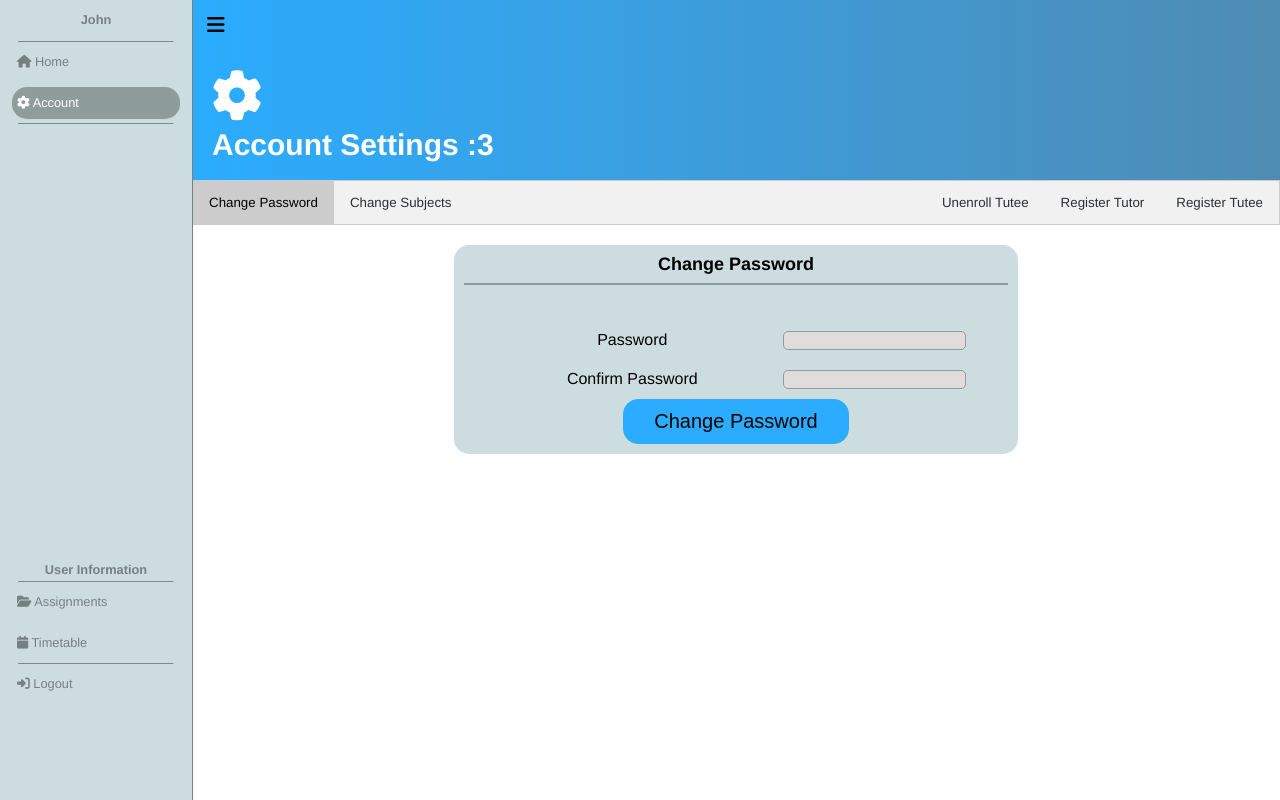
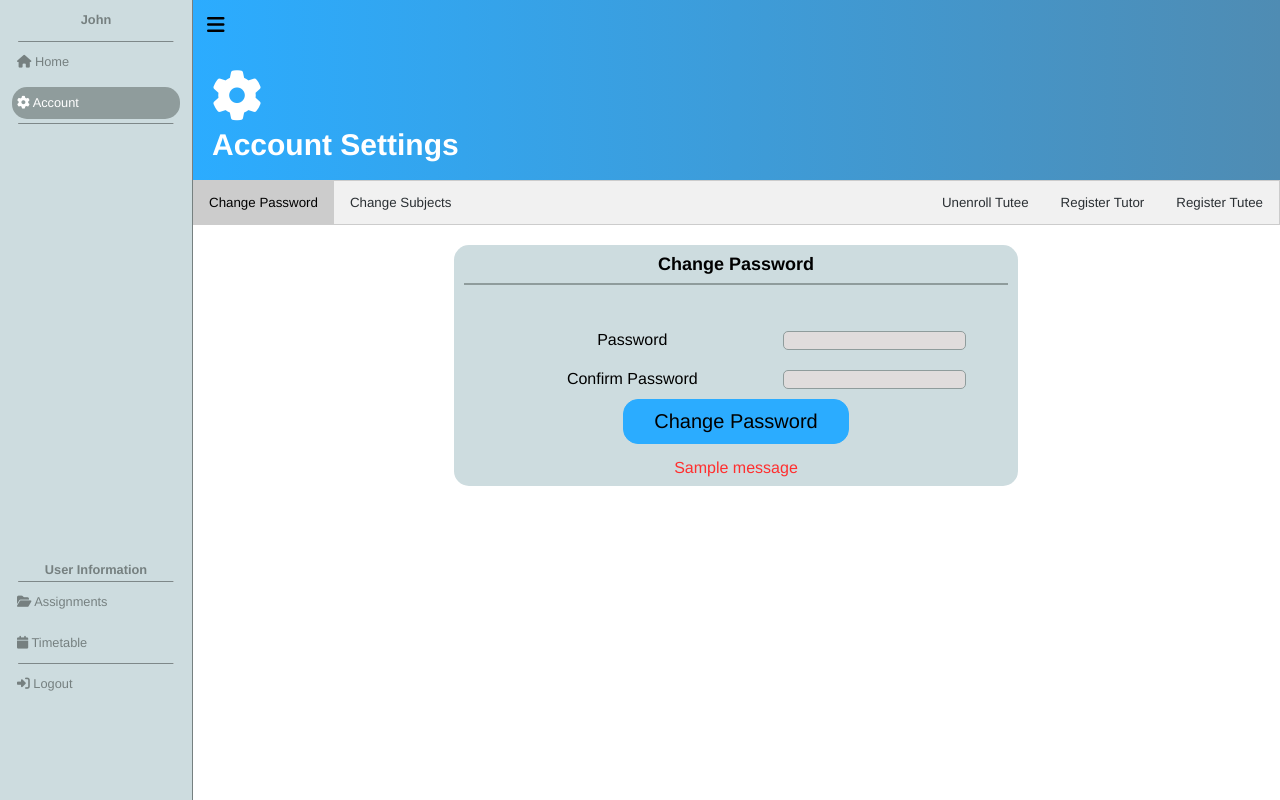
Before and after one commit to whishasha/g2g-py, a Flask app: page /user/account in a window 1280 px wide. Run offline with Flask 3, Linux system fonts and the light colour scheme; a user stored in the database is signed in; data comes from the database, SQL or seed files in the repository; one stand-in notice (Sample message) is shown; some libraries are stand-ins or nearby versions.

Commit message:
Flashing and Calendar Styling
Began adding message flashing to forms

Added highlights to calendar dates with events on them

```diff
--- a/main.py
+++ b/main.py
@@ -176,15 +176,24 @@ def login():
         userRecord = cur.execute('''SELECT ID, name, password, is_tutor FROM users WHERE name=?''', (name,)).fetchone()
         cur.close()
         con.close()
-        passwordValidated = bcrypt.check_password_hash(userRecord[2], password)
-        print(passwordValidated)
-        if passwordValidated:
-            #userRecord[0] = ID, [1] = username, [2] = encrypted password, [3] = is_tutor as a 1(TRUE) or 0 (FALSE)
-            userID = str(userRecord[0])
-            user = User(userID, userRecord[1], userRecord[2], userRecord[3])
-            login_user(user) #from Flask_Login
-            print('Successfully logged in')
-            return redirect(url_for('user_home')) #add username as a parameter
+        if userRecord is None:
+            flash('Invalid username')
+            flash('Please try again')
+            return redirect(request.url)
+        if userRecord:
+            passwordValidated = bcrypt.check_password_hash(userRecord[2], password)
+            print(passwordValidated)
+            if passwordValidated:
+                #userRecord[0] = ID, [1] = username, [2] = encrypted password, [3] = is_tutor as a 1(TRUE) or 0 (FALSE)
+                userID = str(userRecord[0])
+                user = User(userID, userRecord[1], userRecord[2], userRecord[3])
+                login_user(user) #from Flask_Login
+                print('Successfully logged in')
+                return redirect(url_for('user_home')) #add username as a parameter
+            else:
+                flash('Invalid password')
+                flash('Please try again')
+                return redirect(request.url)
     return render_template('login.html')
 
 @app.route("/inquire")
@@ -513,10 +522,11 @@ def user_account(): #A lot of the forms in here should be in their own "tutees"
                 try:
                     int(request.form['tutee'])
                 except TypeError as e:
-                    print(f'Error: {e}')
+                    print(f'Attempted removal of invalid tutee | ID: {current_user.id}')
+                    flash(f'Error: {e}')
                     redirect(request.url)
                 except:
-                    print('Other error')
+                    flash('Please contact system admin.')
                     redirect(request.url)
             tuteeID = request.form['tutee']
             if 'unenrollCheck' in request.form:
@@ -552,16 +562,18 @@ def user_account(): #A lot of the forms in here should be in their own "tutees"
                                 print('Success!')
                                 return redirect(request.url)
                             else:
-                                print(strengthcheck[1])
+                                flash(strengthcheck[1])
+                                return redirect(request.url)
                         else:
-                            print('Password cannot be the same as your previous password')
+                            flash('Password cannot be the same as your previous password')
+                            return redirect(request.url)
 
-            print('Invalid request')
+            flash('Invalid request')
             return redirect(request.url)
         if 'changesubjects' in request.form:
             if 'tutee' in request.form:
-                if 'unenrollCheck' in request.form:
-                    if request.form['unenrollCheck'] == 'on':
+                if 'changeClassCheck' in request.form:
+                    if request.form['changeClassCheck'] == 'on':
                         try:
                             tuteeID = int(request.form['tutee'])
                             if any(int(tutee[0]) == tuteeID for tutee in tutees): #checks if the tutee is REAL
@@ -582,16 +594,22 @@ def user_account(): #A lot of the forms in here should be in their own "tutees"
                                     con.close()
                                     print('Success!')
                                 else:
-                                    print('Invalid submission')
+                                    flash('Invalid submission')
+                                    return redirect(request.url)
                             else:
-                                print('Invalid request')
+                                flash('Invalid request')
+                                return redirect(request.url)
                         except:
                             print('Invalid ID!')
                             return redirect(request.url)
                     else:
-                        print('Request cancelled')
+                        flash('Request cancelled')
+                        return redirect(request.url)
             else:
-                print('Suspicious form submission')
+                print(f'Suspicious class change form submission | ID: {current_user.id}') #Logging suspicious form submission
+                flash('Invalid request')
+                return redirect(request.url)
+
 
     return render_template('user_account.html', tutees=tutees)
 
--- a/static/css/g2gstylesheet.css
+++ b/static/css/g2gstylesheet.css
@@ -19,7 +19,7 @@
 
   --txtlight: #5b7575;
   --txttab: rgb(42, 47, 51);
-
+    --warning: rgb(255, 47, 47);
   /* text colour */
   --text: black;
   /* bg colour */
@@ -202,7 +202,7 @@ div#menu i:hover{
     width: 100vw;
     height:fit-content;
     position: relative;
-
+    transition: 0s linear;
   }
   nav ul{
     width: 100vw;
@@ -213,6 +213,7 @@ div#menu i:hover{
     width: 100%;
     transform: translateX(0);
     transform: translateY(-100%);
+
   }
   #main {
     width: 100vw;
--- a/static/css/landingstylesheet.css
+++ b/static/css/landingstylesheet.css
@@ -10,6 +10,8 @@
     --textalt2: white;
 
     --textalt3: rgb(169, 174, 175);
+
+    --warning: rgb(255, 47, 47);
     /* background colour */
     --bg: white;
     /* accent colour */
--- a/templates/inquire.html
+++ b/templates/inquire.html
@@ -39,7 +39,7 @@
                     border-left:5px solid var(--box);
 
                     margin-top: .5rem;
-                    margin-left: 2rem;
+                    margin-left: 3rem;
                 }
 
                 #content h1 {
--- a/templates/user_account.html
+++ b/templates/user_account.html
@@ -122,6 +122,10 @@
   background-color: #f1f1f1;
 }
 
+button {
+    font-family:'Franklin Gothic Medium', 'Arial Narrow', Arial, sans-serif;
+}
+
         /* Style the buttons that are used to open the tab content */
         .tab button {
         background-color: inherit;
@@ -132,7 +136,6 @@
         cursor: pointer;
         padding: 14px 16px;
         transition: 0.3s;
-        font-family:'Franklin Gothic Medium', 'Arial Narrow', Arial, sans-serif;
         }
         .tab .tutorlinks {
             float:right;
@@ -152,7 +155,18 @@
         .tabcontent {
         display: none;
         }
-        </style>
+
+            ul.flashes {
+                text-align: center;
+                width: 70%;
+                margin-top: 1rem;
+                margin-left: auto;
+                margin-right: auto;
+            }
+            ul.flashes li {
+                color: var(--warning);
+            }
+            </style>
         {% endblock %}
     {%endblock%}
 </head>
@@ -168,7 +182,7 @@
         {% block main %}
         <div id="title">
             <div id="menu"><i class="fa-solid fa-bars" onclick="hideSidenav()"></i></div>
-            <h1><i class="fa-solid fa-gear"></i><br>Account Settings :3</h1>
+            <h1><i class="fa-solid fa-gear"></i><br>Account Settings</h1>
         </div>
         <div class="tab">
             <button class="tablinks" onclick="openForm(event, 'changePassword')">Change Password</button>
@@ -187,8 +201,17 @@
 
                 <br><label>Confirm Password</label>
                 <input type="text" name="confirmpassword" required>
+                <br><button type="submit" id="submit">Change Password</button>
+                {% with messages = get_flashed_messages() %}
+                    {% if messages %}
+                        <ul class=flashes>
+                            {% for message in messages %}
+                                <li>{{ message }}</li>
+                            {% endfor %}
+                        </ul>
+                    {% endif %}
+                {% endwith %}
 
-                <br><button type="submit" id="submit">Change Password</button>
             </form>
 
             {% if current_user.is_tutor %}
@@ -214,12 +237,20 @@
                     <input type="checkbox" id="checkbox" name="is_english">
 
                     <input type="checkbox" id="checkbox" name="is_maths">
-
-
                 </div>
 
                 <input type="hidden" name="register">
                 <br><button type="submit" id="submit">Register</button>
+
+                {% with messages = get_flashed_messages() %}
+                    {% if messages %}
+                        <ul class=flashes>
+                            {% for message in messages %}
+                                <li>{{ message }}</li>
+                            {% endfor %}
+                        </ul>
+                    {% endif %}
+                {% endwith %}
             </form>
 
             <form method="post" id="registertutor" class="tabcontent" onkeydown="return event.key != 'Enter';">
@@ -239,6 +270,15 @@
 
                 <input type="hidden" name="registertutor">
                 <br><button type="submit" id="submit">Register</button>
+                {% with messages = get_flashed_messages() %}
+                    {% if messages %}
+                        <ul class=flashes>
+                            {% for message in messages %}
+                                <li>{{ message }}</li>
+                            {% endfor %}
+                        </ul>
+                    {% endif %}
+                {% endwith %}
             </form>
 
             {% endif %}
@@ -258,6 +298,15 @@
                 <br><label>Are you sure?</label>
                 <input type="checkbox" name="unenrollCheck">
                 <br><button type="submit" id="submit">Unenroll Tutee</button>
+                {% with messages = get_flashed_messages() %}
+                    {% if messages %}
+                        <ul class=flashes>
+                            {% for message in messages %}
+                                <li>{{ message }}</li>
+                            {% endfor %}
+                        </ul>
+                    {% endif %}
+                {% endwith %}
             </form>
             {% endif %}
 
@@ -284,6 +333,15 @@
                 <br><label>Are you sure?</label>
                 <input type="checkbox" name="changeClassCheck">
                 <br><button type="submit" id="submit">Change Classes</button>
+                {% with messages = get_flashed_messages() %}
+                    {% if messages %}
+                        <ul class=flashes>
+                            {% for message in messages %}
+                                <li>{{ message }}</li>
+                            {% endfor %}
+                        </ul>
+                    {% endif %}
+                {% endwith %}
             </form>
             {% endif %}
         <!-- </div> -->
```
Also changed, not shown: templates/login.html (+25 -4 lines), templates/user_timetable.html (+30 -9 lines).
